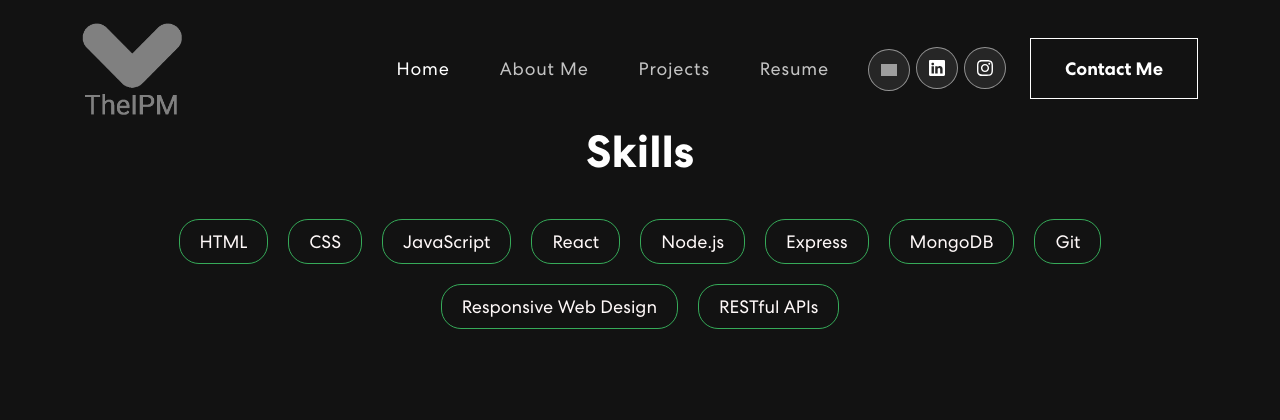
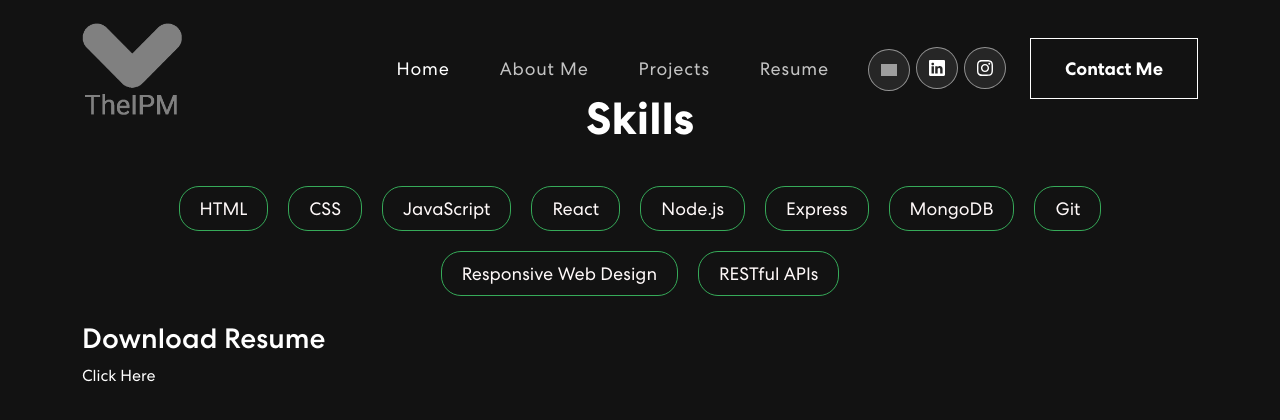
Before and after one commit to TheIPM/Portfolio-2.0, a React (Create React App) app: page /Resume in a window 1280 px wide. Shown: the top 420 px of the page. Built offline with nearby package versions, Linux system fonts and the light colour scheme; grey boxes are pictures that could not be loaded.

Commit message:
added downloadable resume

```diff
--- a/src/components/Resume.js
+++ b/src/components/Resume.js
@@ -2,6 +2,8 @@ import React from 'react';
 import { Container, Row, Col } from 'react-bootstrap';
 import 'animate.css';
 import TrackVisibility from 'react-on-screen';
+import ResumeFile from '../assets/Islam M Resume 2023.pdf';
+
 
 const Resume = () => {
   const skills = [
@@ -30,6 +32,10 @@ const Resume = () => {
                     <li key={index}>{skill}</li>
                   ))}
                 </ul>
+                <h3>Download Resume</h3>
+                <a href={ResumeFile} download="Islam_M_Resume_2023.pdf">
+                <button type="button" style={{ color: 'white' }}>Click Here</button>
+                </a>
               </Col>
             </Row>
           )}
```
Also changed, not shown: 1 other file (tests, documents, lock files or other folders).
